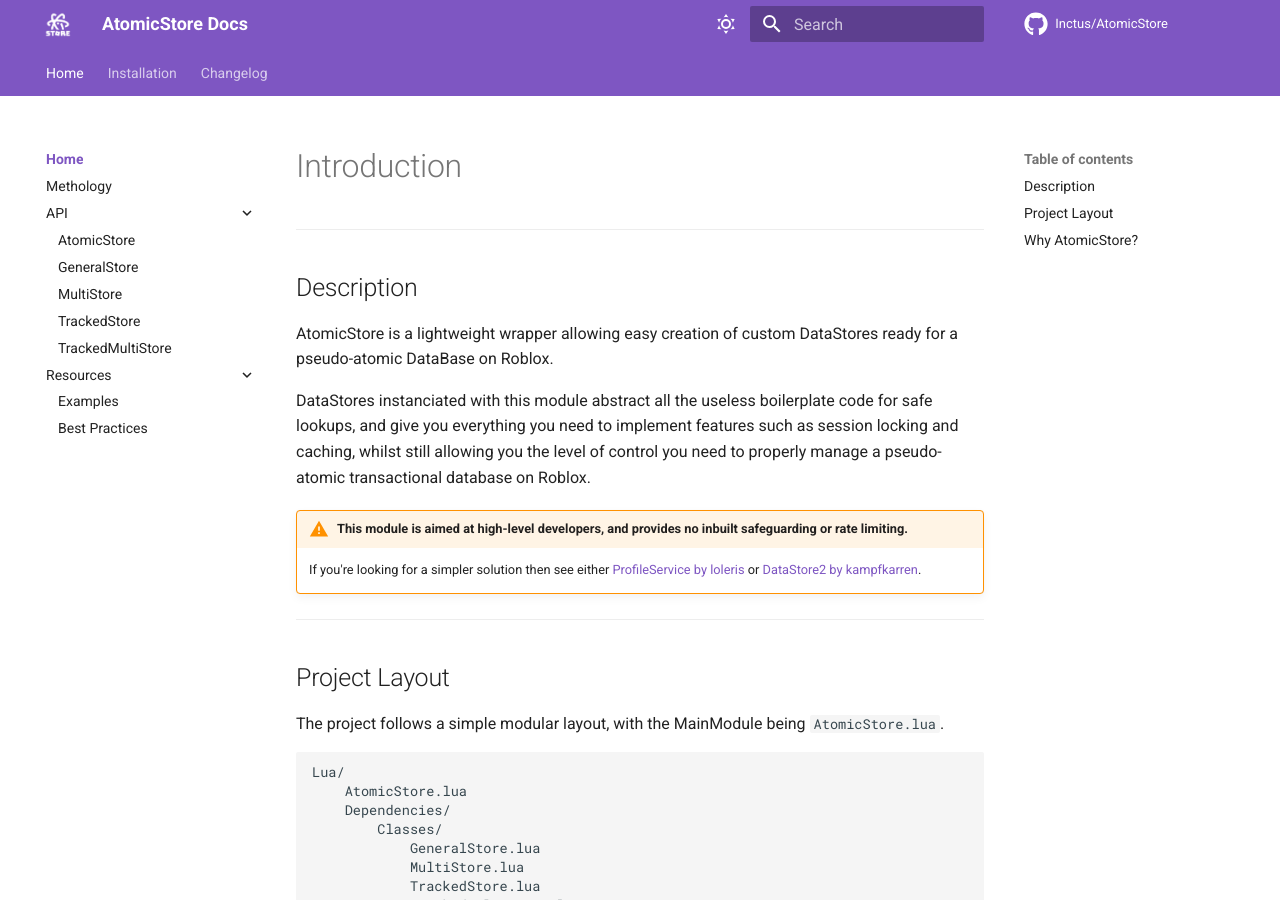
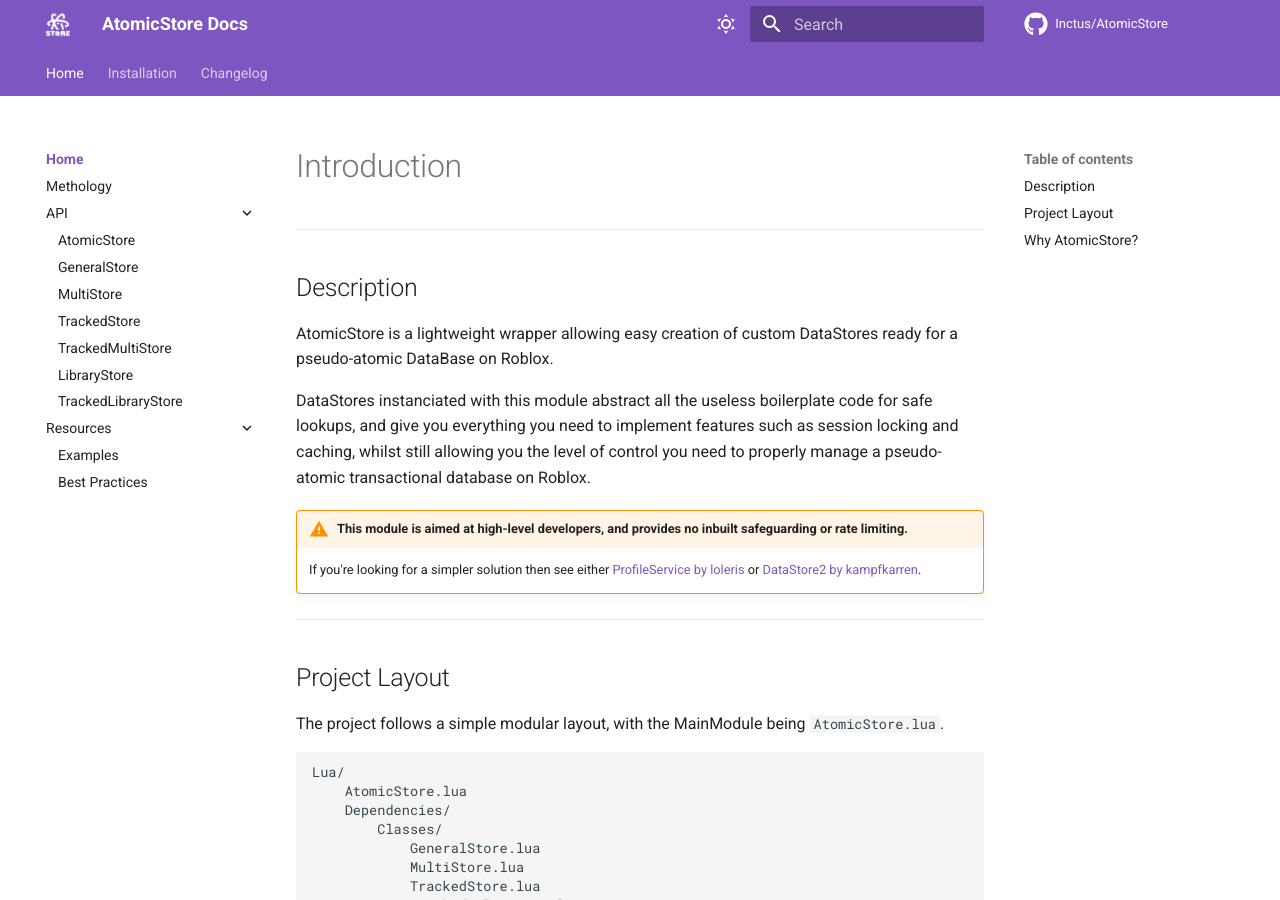
Before and after one commit to Inctus/AtomicStore, an MkDocs documentation site: the page built from docs/index.md, in a window 1280 px wide and 900 px high. Built offline with MkDocs 1.6.1 and Material for MkDocs 9.7.7, drawn with Linux system fonts in a browser that asks for light colours; comment, search, counter and statistics services are not loaded; some of the changed lines change nothing that is shown.

Commit message:
Added LibraryStore
Fixed indentation in Utility.lua
Fixed assert statements in all Classes.

```diff
--- a/mkdocs.yml
+++ b/mkdocs.yml
@@ -13,6 +13,8 @@
             - MultiStore: 'API/MultiStore.md'
             - TrackedStore: 'API/TrackedStore.md'
             - TrackedMultiStore: 'API/TrackedMultiStore.md'
+            - LibraryStore: 'API/LibraryStore.md'
+            - TrackedLibraryStore: 'API/LibraryStore.md'
         - Resources:
             - Examples: 'Resources/Examples.md'
             - 'Best Practices': 'Resources/BestPractices.md'
```
Also changed, not shown: 6 other files.
